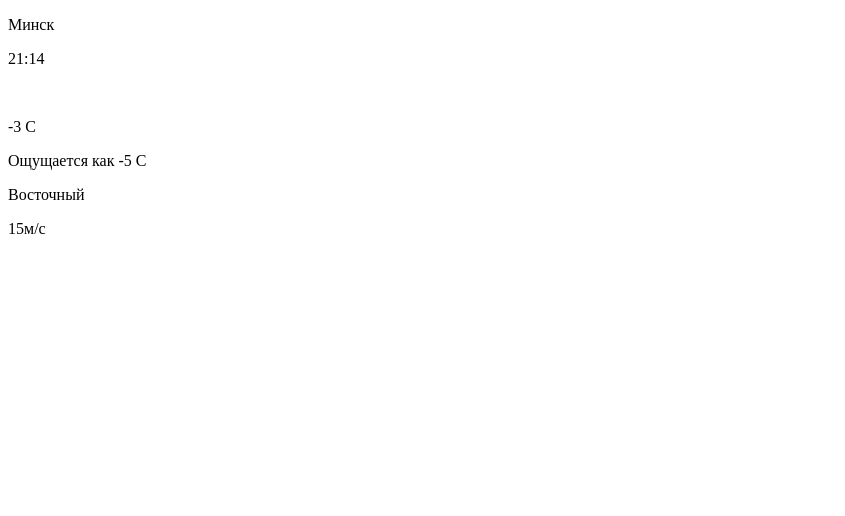
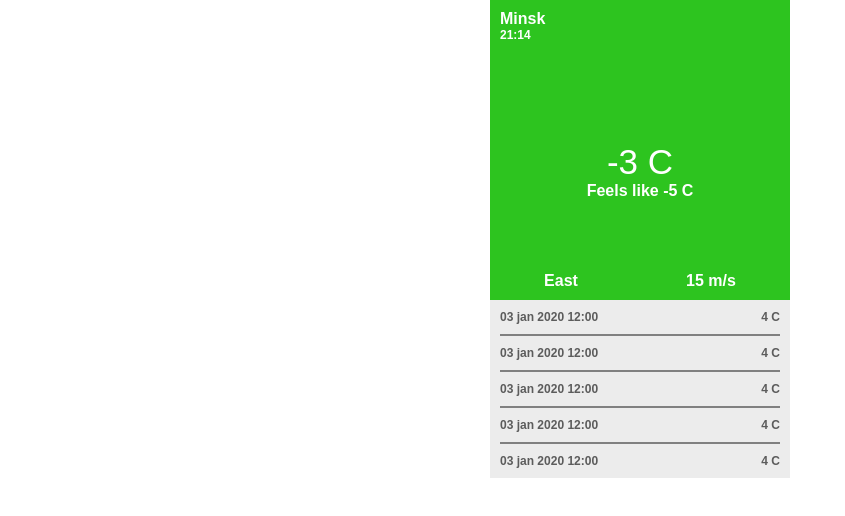
Before and after one commit to Gary-Ihar/weather, a plain HTML site: page index.html in a window 1280 px wide. Shown: the whole page, without its empty margins (0-845 px from the left). Drawn offline with Linux system fonts and the light colour scheme.

Commit message:
Стили

```diff
--- a/index.html
+++ b/index.html
@@ -11,49 +11,44 @@
     <div class="board">
       <div class="yesterday">
         <div class="city_info">
-          <p class="city_name">Минск</p>
-          <p class="time">21:14</p>
+          <p class="city_name">Minsk</p>
+          <p class="yesterday_time">21:14</p>
         </div>
         <div class="weather">
           <img src="" alt="" />
           <p class="yesterday_temp">-3 С</p>
-          <p class="feels_like">Ощущается как -5 С</p>
+          <p class="feels_like">Feels like -5 С</p>
         </div>
         <div class="wind">
-          <p class="route">Восточный</p>
-          <p class="speed">15м/с</p>
+          <p class="route">East</p>
+          <p class="speed">15 m/s</p>
         </div>
       </div>
       <div class="next_day">
         <div class="one_day">
-          <p class="one_data">
-            <img src="" alt="" />
-            <p class="one_temp"></p>
-          </p>
+          <p class="one_data">03 jan 2020 12:00</p>
+          <img src="" alt="" />
+          <p class="one_temp">4 C</p>
         </div>
         <div class="two_day">
-          <p class="two_data">
-            <img src="" alt="" />
-            <p class="two_temp"></p>
-          </p>
+          <p class="two_data">03 jan 2020 12:00</p>
+          <img src="" alt="" />
+          <p class="two_temp">4 C</p>
         </div>
         <div class="three_day">
-          <p class="three_data">
-            <img src="" alt="" />
-            <p class="three_temp"></p>
-          </p>
+          <p class="three_data">03 jan 2020 12:00</p>
+          <img src="" alt="" />
+          <p class="three_temp">4 C</p>
         </div>
         <div class="four_day">
-          <p class="four_data">
-            <img src="" alt="" />
-            <p class="four_temp"></p>
-          </p>
+          <p class="four_data">03 jan 2020 12:00</p>
+          <img src="" alt="" />
+          <p class="four_temp">4 C</p>
         </div>
         <div class="five_day">
-          <p class="five_data">
-            <img src="" alt="" />
-            <p class="five_temp"></p>
-          </p>
+          <p class="five_data">03 jan 2020 12:00</p>
+          <img src="" alt="" />
+          <p class="five_temp">4 C</p>
         </div>
       </div>
     </div>
--- a/style.css
+++ b/style.css
@@ -0,0 +1,56 @@
+* {
+  font-family: Arial, sans-serif;
+  margin: 0;
+  padding: 0;
+  box-sizing: border-box;
+
+}
+.board {
+  margin: 0 auto;
+  width: 300px;
+  background: rgb(236, 236, 236);
+}
+.yesterday {
+  display: flex;
+  flex-direction: column;
+  justify-content: space-between;
+  align-items: center;
+  color: white;
+  height: 300px;
+  background: rgb(45, 196, 31);
+  font-weight: bold;
+}
+.city_info {
+  width: 100%;
+  padding: 10px;
+
+}
+.yesterday_time {
+  font-size: 12px;
+  }
+.wind {
+  display: flex;
+  width: 100%;
+  justify-content: space-around;
+  padding-bottom: 10px;
+}
+.next_day div {
+  display: flex;
+  justify-content: space-between;
+  padding: 10px 0 ;
+  margin: 0 10px;
+  border-bottom: 2px gray solid;
+}
+.next_day div:last-child {
+  border-bottom: none;
+}
+.next_day div p {
+    font-size: 12px;
+    font-weight: bolder;
+    color: rgb(92, 92, 92);
+}
+.yesterday_temp {
+    text-align: center;
+    font-size: 35px;
+    font-weight: normal;
+}
```
